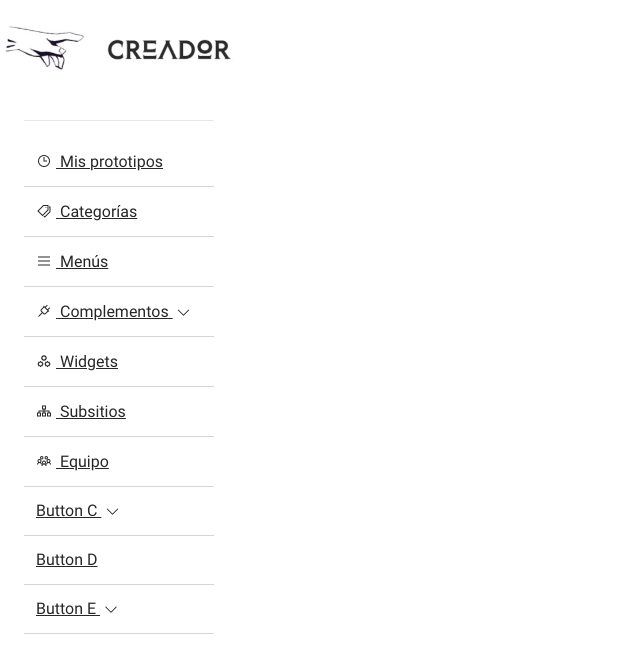
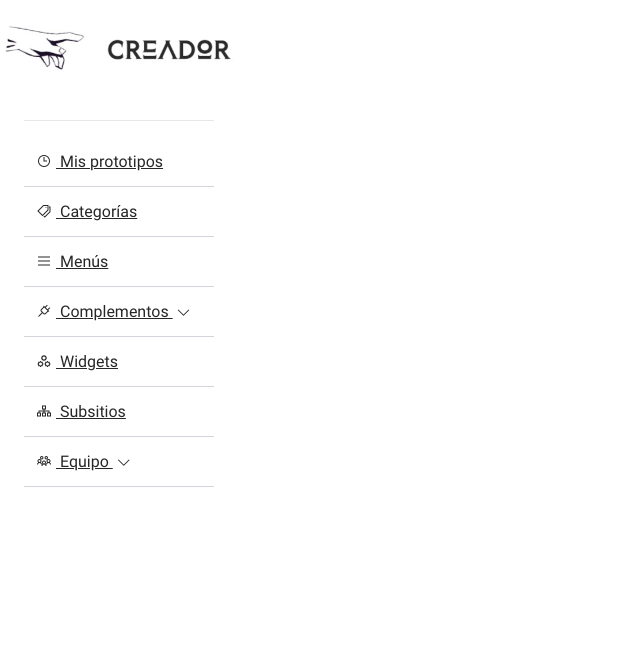
Before and after one commit to ysmorales/TareaRepo1, a Nuxt app: page / in a window 1280 px wide. Shown: the top 654 px of the page, without its empty margins (0-640 px from the left). Built offline with nearby package versions, Linux system fonts and the light colour scheme.

Commit message:
Simplify vertical menu structure
Several submenu items were removed from the vertical menu data to make it less complex. Sections such as 'Button C', 'Button D' and 'Button E' were removed, and submenu labels have been updated to 'Roles' and 'Miembros' under the 'Equipo' section.

```diff
--- a/layouts/verticalMenu/data.ts
+++ b/layouts/verticalMenu/data.ts
@@ -85,88 +85,18 @@ export const menuItemsVerticalMenu: ISideMenuData[] = [
         id: "sect7",
         label: "Equipo",
         icon: "las la-users",
-    },
-    {
-        id: "sect3",
-        label: "Button C",
-
-        subMenu: [
-            {
-                id: "sect3-1",
-                label: "Button C1",
-                subMenu: [
-                    {
-                        id: "sect3-1-1",
-                        label: "Button C1A",
-                        link: "/sect2",
-                    },
-                    {
-                        id: "sect3-1-2",
-                        label: "Button C1B",
-                        link: "/sect2",
-                    },
-                    {
-                        id: "sect3-1-3",
-                        label: "Button C1C",
-                        link: "/sect2",
-                    },
-                ],
-            },
-            {
-                id: "sect3-2",
-                label: "Button C2",
-                link: "/sect2",
-            },
-            {
-                id: "sect3-3",
-                label: "Button C3",
-                link: "/sect2",
-            },
-        ],
-    },
-    {
-        id: "sect4",
-        label: "Button D",
-        link: "/sect2",
-    },
-    {
-        id: "sect5",
-        label: "Button E",
         subMenu: [
             {
                 id: "sect3-1-1",
-                label: "Button C1A",
+                label: "Roles",
                 link: "/sect2",
             },
             {
                 id: "sect3-1-2",
-                label: "Button C1B",
+                label: "Miembros",
                 link: "/sect2",
-                icon: "las la-home",
-            },
-            {
-                id: "sect3-1-3",
-                label: "Button C1C",
-                subMenu: [
-                    {
-                        id: "sect3-1-1",
-                        label: "Button C1A",
-                        link: "/sect2",
-                    },
-                    {
-                        id: "sect3-1-2",
-                        label: "Button C1B",
-                        link: "/sect2",
-                        isTargetBlank: true,
-                    },
-                    {
-                        id: "sect3-1-3",
-                        label: "Button C1C",
-                        link: "/sect2",
-                        isUnderline: true,
-                    },
-                ],
-            },
+            }
         ],
     },
+
 ];
```
